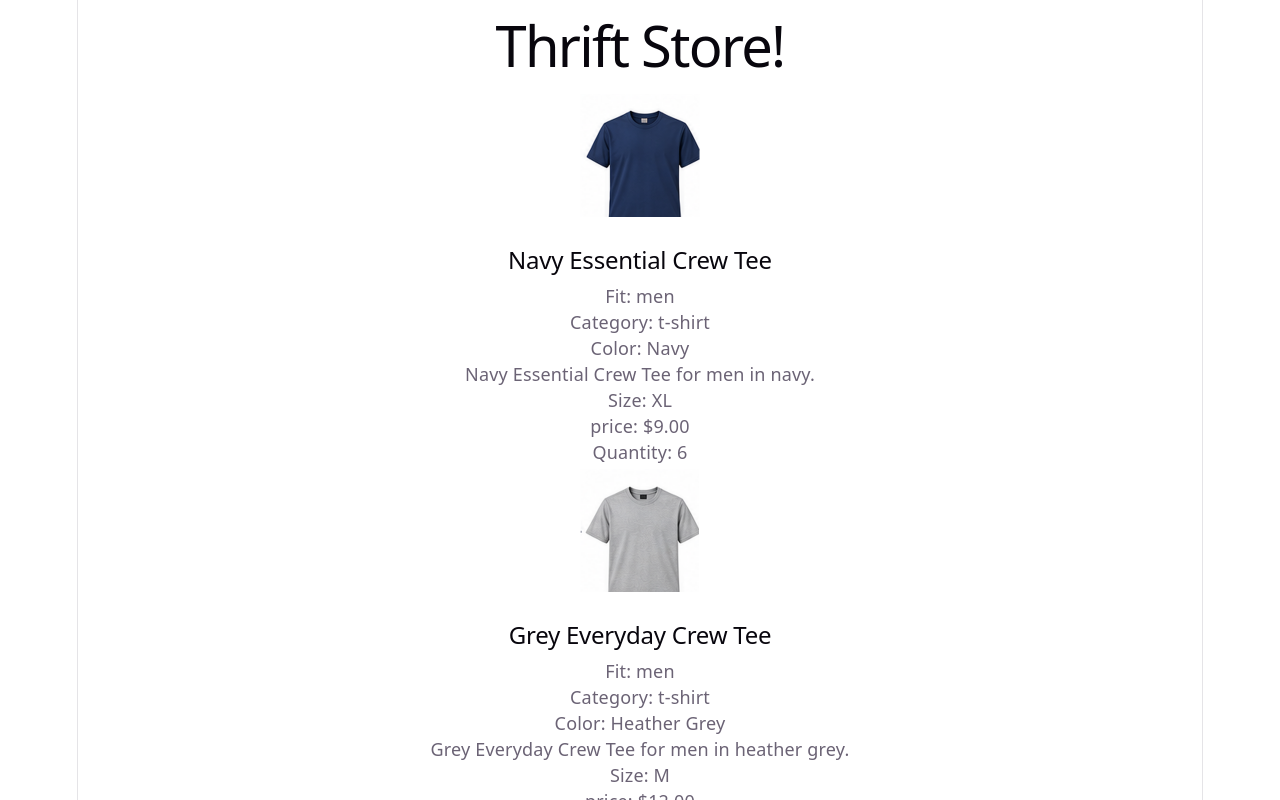
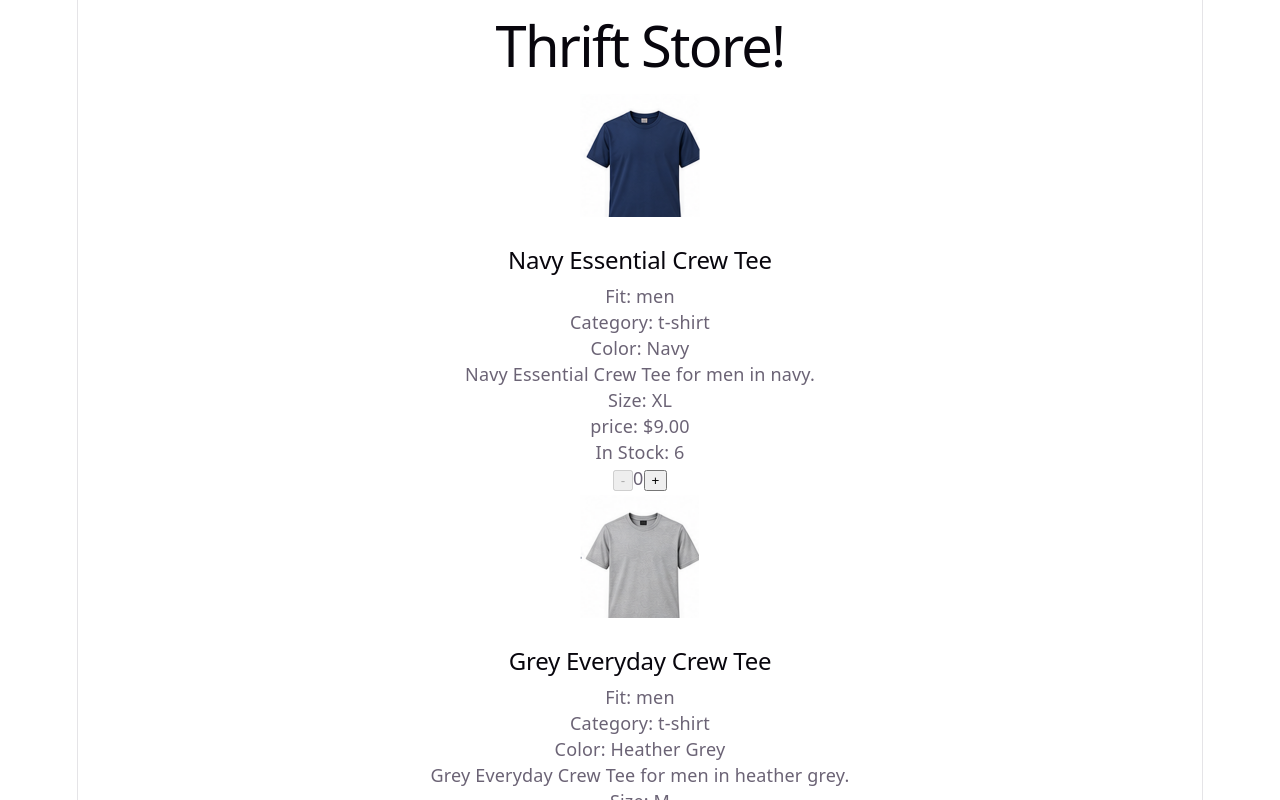
Before and after one commit to ProgrammingAlex/Thrift-Happens, a React (Vite) app: page / in a window 1280 px wide. Shown: the top 800 px of the page. Built offline with nearby package versions, Linux system fonts and the light colour scheme.

Commit message:
aded quantity selector with stock limits and out of stock so it you can select more that the posted quantity and cant go below 0

```diff
--- a/src/Components/ItemCard.tsx
+++ b/src/Components/ItemCard.tsx
@@ -1,4 +1,9 @@
 import type { ClothingProduct  } from '../data/data';
+
+interface ItemCardProps extends ClothingProduct
+{
+    handleAdjustQuantity: (delta: number) => void;
+}
 
 export default function ItemCard({
     name,
@@ -10,7 +15,10 @@ export default function ItemCard({
     size,
     price,
     quantity,
-}: ClothingProduct) {
+    itemQuantity,
+    handleAdjustQuantity,
+}: ItemCardProps) {
+    const isOutOfStock = quantity === 0;
     return (
         <div className='ItemCard'>
             <img src={image} alt={name} height="150px"/>
@@ -21,7 +29,14 @@ export default function ItemCard({
             <p>{description}</p>
             <p>Size: {size}</p>
             <p>price: ${price.toFixed(2)}</p>
-            <p>Quantity: {quantity}</p>
+            <p>{isOutOfStock ? "Out of Stock" : `In Stock: ${quantity}` }</p>
+            <button onClick={() => handleAdjustQuantity(-1)} disabled={isOutOfStock || itemQuantity === 0}>
+                {" - "}
+            </button>
+            <span>{itemQuantity}</span>
+            <button onClick={() => handleAdjustQuantity(1)} disabled={isOutOfStock || itemQuantity === quantity}>
+                {" + "}
+            </button>
         </div>
     );
 }
--- a/src/Components/ItemsContainer.tsx
+++ b/src/Components/ItemsContainer.tsx
@@ -1,14 +1,27 @@
 import type { ClothingProduct  } from '../data/data';
 import ItemCard from './ItemCard';
 
-interface ItemsContainerProps {products: ClothingProduct[];}
+interface ItemsContainerProps
+{
+    products: ClothingProduct[];
+    handleAdjustQuantity: (id: number, delta:number) => void;
+}
 
-export default function ItemsContainer({products}: ItemsContainerProps)
+export default function ItemsContainer({
+    products,
+    handleAdjustQuantity,
+}: ItemsContainerProps)
 {
     return(
         <div className='ItemsContainer'>
             {products.map((product) => (
-                <ItemCard key={product.id} {...product}/>
+                <ItemCard
+                key={product.id}
+                {...product}
+                handleAdjustQuantity={(delta) =>
+                    handleAdjustQuantity(product.id, delta)
+                }
+                />
             ))}
         </div>
     );
--- a/src/Components/ThriftApp.tsx
+++ b/src/Components/ThriftApp.tsx
@@ -1,3 +1,4 @@
+import { useState } from 'react';
 import type { ClothingProduct  } from '../data/data';
 import ItemsContainer from './ItemsContainer';
 
@@ -5,9 +6,28 @@ interface ThriftAppData{ products: ClothingProduct[]}
 
 export default function ThriftApp({products}: ThriftAppData)
 {
+    const [items, setItems] = useState<ClothingProduct[]>(products);
+
+    function handleAdjustQuantity(id: number, delta: number)
+    {
+        setItems((prevItems) =>
+            prevItems.map((items) =>
+                items.id === id
+                    ?   {...items,
+                            itemQuantity: Math.min(items.quantity, Math.max(0, items.itemQuantity + delta),
+                        ),
+                        }
+                    : items,
+            ),
+        );
+    }
+
     return(
         <div>
-            <ItemsContainer products={products}/>
+            <ItemsContainer
+                products={items}
+                handleAdjustQuantity={handleAdjustQuantity}
+            />
         </div>
     );
 }
```
